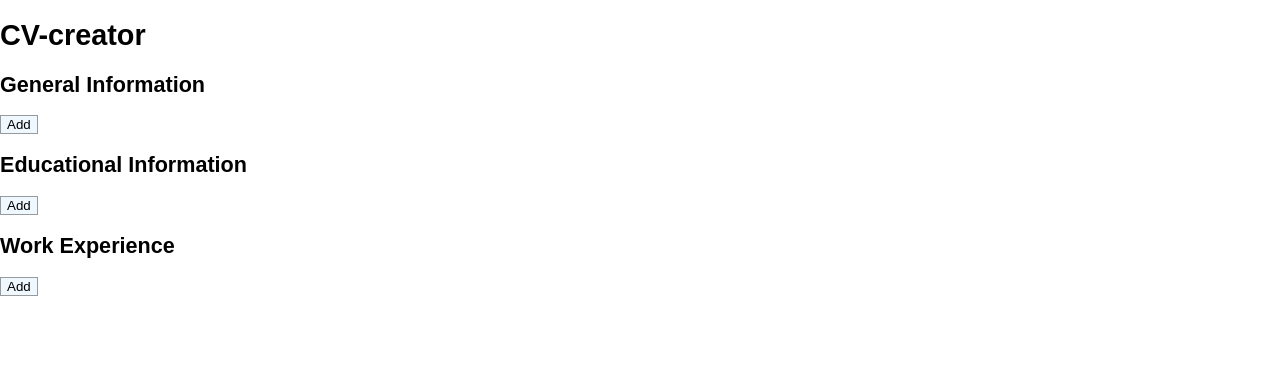
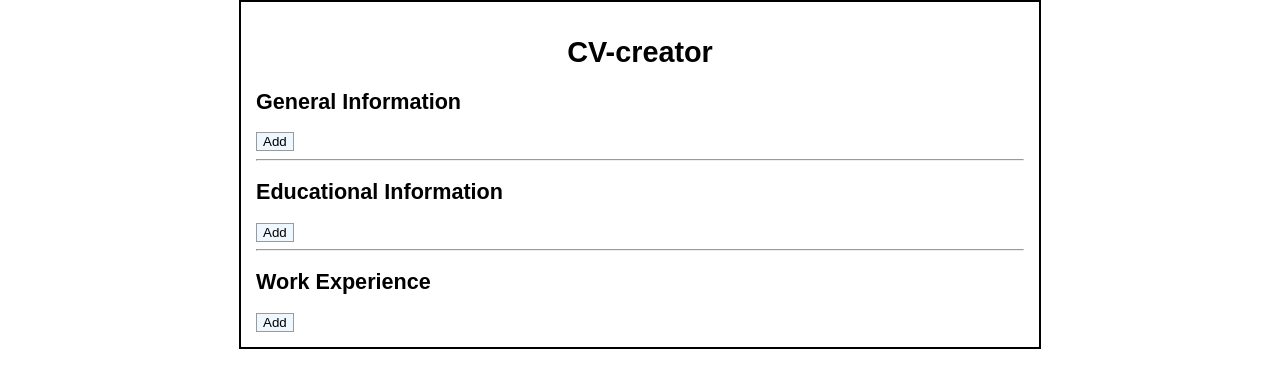
Before and after one commit to Ikram432k/cv-project, a React (Create React App) app: page / in a window 1280 px wide. Shown: the top 388 px of the page. Built offline with nearby package versions, Linux system fonts and the light colour scheme.

Commit message:
src/App.js

```diff
--- a/src/App.js
+++ b/src/App.js
@@ -6,77 +6,18 @@ import Work from './Components/workInfo';
 class App extends Component{
   constructor(props){
     super(props);
-
-    // this.addForm = this.addForm.bind(this);
-    // this.state = {
-    //   isActive:false,
     }
 
-  // addForm(){
-  //   this.setState({isActive:true});
-  // }
-  // removeForm(){
-  //   this.setState({isActive:false});
-  // }
 render(){
   return(
-  <div>
-      <h1>CV-creator</h1>
+  <main>
+      <h1 className='title'>CV-creator</h1>
       <General />
+      <hr/>
       <Education />
+      <hr/>
       <Work />
-  {/* <div className='general'>
-    <h2>General Information</h2>
-    <form className={`${this.state.isActive && 'Active'}`}>
-      <label htmlFor='g-Fname'>First Name:</label>
-      <input type="text" className='input g-Fname'/>
-      <label htmlFor='g-Lname'>Second Name:</label>
-      <input type="text" className='input g-Lname'/>
-      <label htmlFor='g-email'>Email:</label>
-      <input type="text" className='input g-email'/>
-      <label htmlFor='g-Pnumber'>Phone Number</label>
-      <input type="text" className='input g-Pnumber'/>
-      <button type='submit'>Save</button>
-      <button onClick={this.removeForm}>Delete</button>
-    </form>
-    <button onClick={this.addForm} className='addbtn'>Add</button>
-  </div> */}
-
-  {/* <div className='educational'>
-    <h2>Educational Information</h2>
-    <form className={`${this.state.isActive && 'Active'}`}>
-      <label htmlFor='Sname'>School Name:</label>
-      <input type="text" className='input Sname'/>
-      <label htmlFor='title'>Title Of Study:</label>
-      <input type="text" className='input title'/>
-      <label htmlFor='Sfrom'>From:</label>
-      <input type="date" className='input Sfrom'/>
-      <label htmlFor='Sto'>To</label>
-      <input type="date" className='input Sto'/>
-      <button type='submit'>Save</button>
-      <button onClick={this.removeForm}>Delete</button>
-    </form>
-    <button onClick={this.addForm} className='addbtn'>Add</button>
-  </div> */}
-
-  {/* <div className='work'>
-    <h2>Work Experience</h2>
-    <form className={`${this.state.isActive && 'Active'}`}>
-    <label htmlFor='Wname'>Company Name:</label>
-      <input type="text" className='input Wname'/>
-      <label htmlFor='Ptitle'>Position Title:</label>
-      <input type="text" className='input Ptitle'/>
-      <label htmlFor='Wfrom'>From:</label>
-      <input type="date" className='input Wfrom'/>
-      <label htmlFor='Wto'>To</label>
-      <input type="date" className='input Wto'/>
-      <button type='submit'>Save</button>
-      <button onClick={this.removeForm}>Delete</button>
-    </form>
-    <button onClick={this.addForm} className='addbtn'>Add</button>
-  </div> */}
-
-  </div>
+  </main>
   )
 }
 }
```
